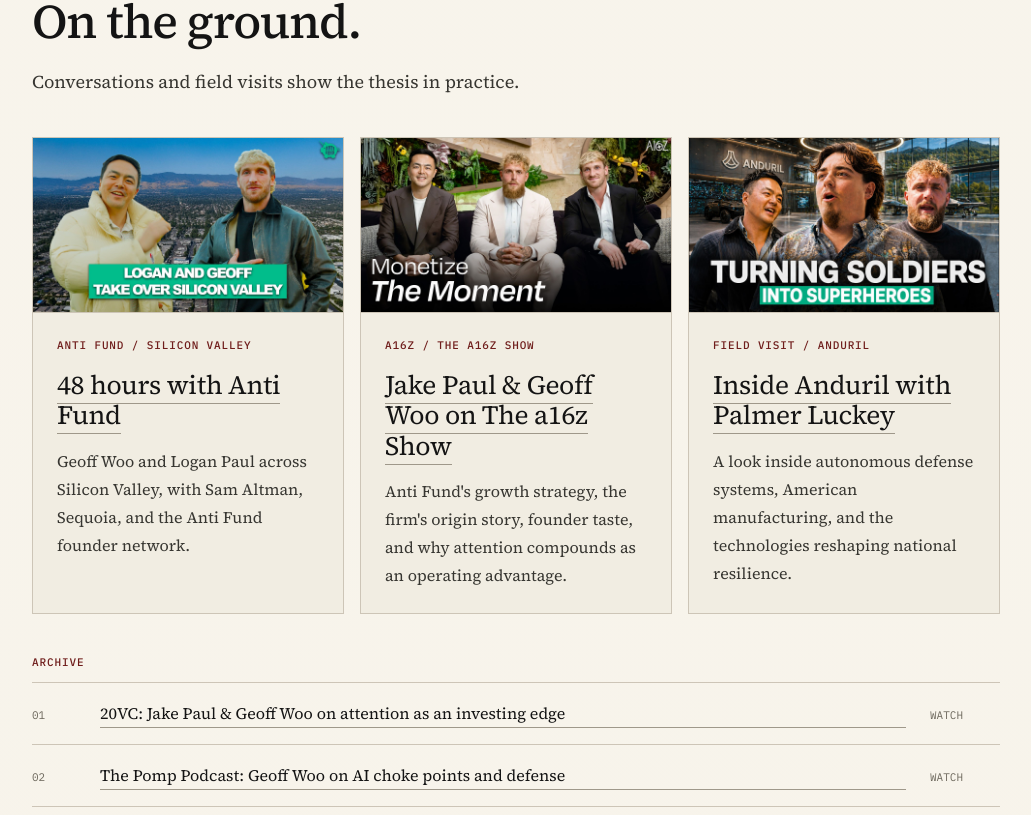
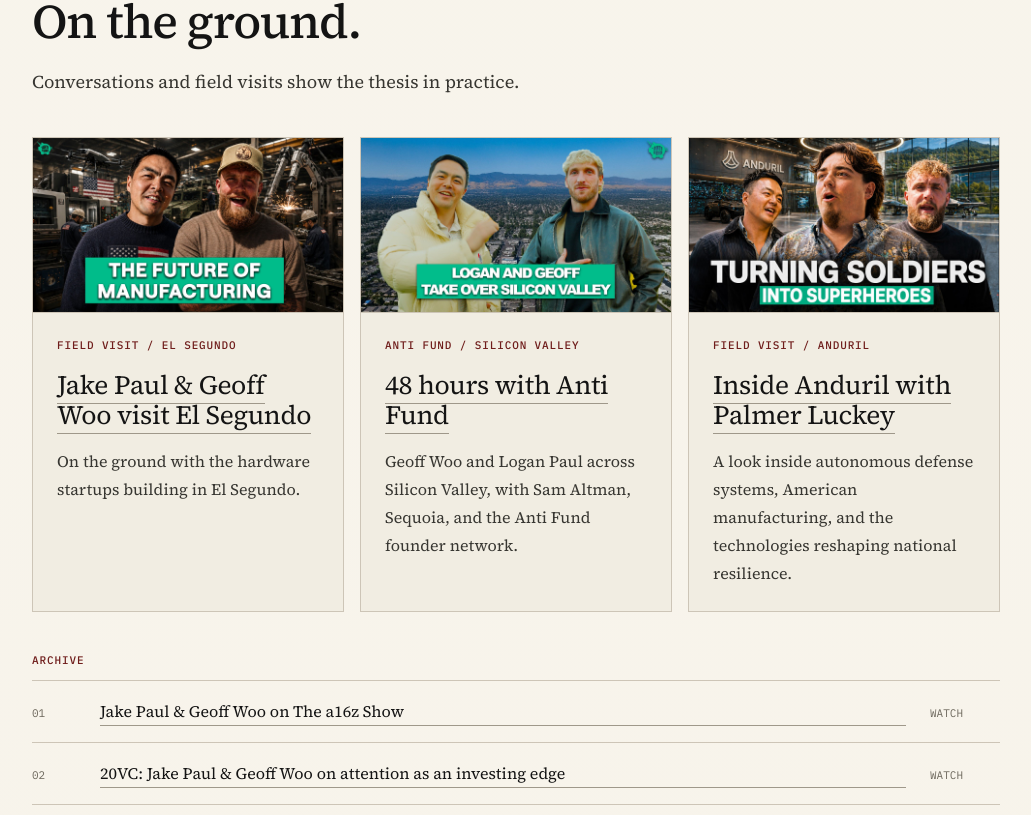
Before and after one commit to geoffreywoo/anti-fund, a Next.js app: page / in a window 1280 px wide. Shown: the part 8985-9800 px from the top of the page, without its empty margins (216-1247 px from the left). Built offline with nearby package versions, Linux system fonts and the light colour scheme.

Commit message:
Feature Jake Paul and Geoff Woo visiting El Segundo (#11)

```diff
--- a/components/Media.tsx
+++ b/components/Media.tsx
@@ -1,6 +1,15 @@
 import Image from "next/image";
 
 const featured = [
+  {
+    source: "Field visit / El Segundo",
+    title: "Jake Paul & Geoff Woo visit El Segundo",
+    description:
+      "On the ground with the hardware startups building in El Segundo.",
+    href: "https://www.youtube.com/watch?v=DhVwnSa31WM&t=4s",
+    imageSrc: "/media/el-segundo-jake-geoff.jpg",
+    alt: "Jake Paul and Geoff Woo visit hardware startups in El Segundo.",
+  },
   {
     source: "Anti Fund / Silicon Valley",
     title: "48 hours with Anti Fund",
@@ -9,15 +18,6 @@
     href: "https://www.youtube.com/watch?v=4ND2P-HydlM",
     imageSrc: "/media/48-hours-anti-fund.jpg",
     alt: "Geoff Woo and Logan Paul in Silicon Valley.",
-  },
-  {
-    source: "a16z / The a16z Show",
-    title: "Jake Paul & Geoff Woo on The a16z Show",
-    description:
-      "Anti Fund's growth strategy, the firm's origin story, founder taste, and why attention compounds as an operating advantage.",
-    href: "https://www.youtube.com/watch?v=yfafpyhB-8E",
-    imageSrc: "/media/a16z-anti-fund.jpg",
-    alt: "Geoff Woo, Jake Paul, and Logan Paul on The a16z Show.",
   },
   {
     source: "Field visit / Anduril",
@@ -31,6 +31,11 @@
 ];
 
 const archive = [
+  {
+    label: "Jake Paul & Geoff Woo on The a16z Show",
+    href: "https://www.youtube.com/watch?v=yfafpyhB-8E",
+    type: "Watch",
+  },
   {
     label: "20VC: Jake Paul & Geoff Woo on attention as an investing edge",
     href: "https://www.youtube.com/watch?v=rWn3KgO9Dvk",
```
Also changed, not shown: public/media/el-segundo-jake-geoff.jpg (added), 1 other file (tests, documents, lock files or other folders).
